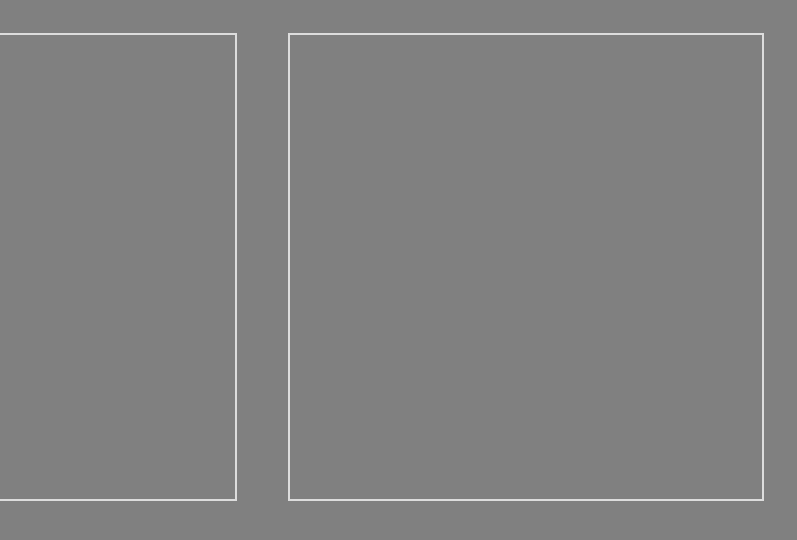
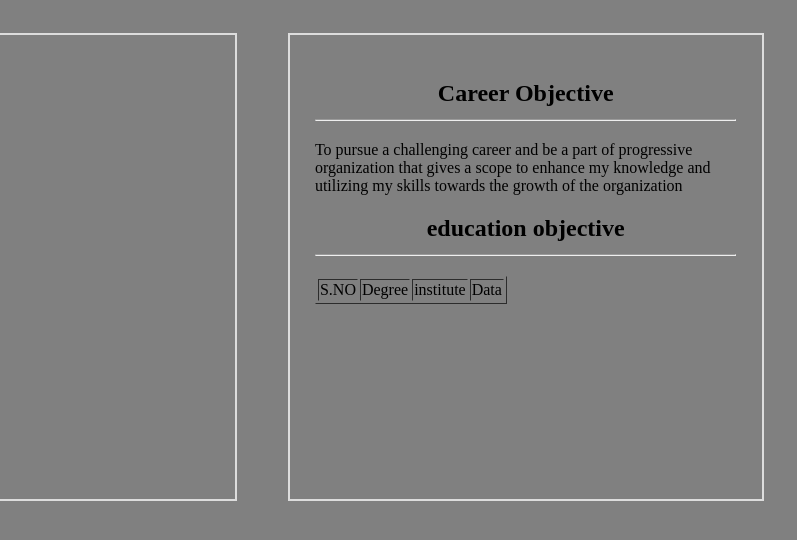
Before and after one commit to jayasree16F61F0007/resume, a plain HTML site: page resume.html in a window 1280 px wide. Shown: the full height of the page, 483-1280 px from the left. Drawn offline with Linux system fonts and the light colour scheme.

Commit message:
jayasree

```diff
--- /dev/null
+++ b/data.json
@@ -0,0 +1,22 @@
+{
+"career":{
+"info":"To pursue a challenging career and be a part of progressive organization that gives a scope to enhance my knowledge and utilizing my skills towards the growth of the organization"
+},
+"education":[
+  {
+    "degree":"B.sc(MECS)",
+    "institute":"Gayathri degree college",
+    "data":["2013-16","64"]
+},
+{
+    "degree":"Intermediate(MPC)",
+    "institute":"Govt.juniour college",
+    "data":["2011-13","80"]
+  },
+  {
+    "degree":"S.S.C",
+    "institute":"HPHS",
+    "data":["2010-11","78"]
+  }
+]
+}
--- /dev/null
+++ b/main.js
@@ -0,0 +1,60 @@
+// //function loadJSON(file,callback){
+//   var xhr=new XMLHttpRequest();
+//   xhr.overrideMimeType("application/json");
+//   xhr.open("GET",file,true);
+//   xhr.onreadystatechange=function(){
+//     if(xhr.readyState===4 && xhr.status=="200"){
+//       callback(xhr.responseText);
+//     }
+//   }
+//   xhr.send();
+// }
+// loadJSON("data.json",function(text){
+//   var data=JSON.parse(text);
+//   console.log(data);
+// })
+
+function loadJSON(file){
+  return new Promise((reslove,reject)=>{
+    return fetch(file).then(response=>{
+      if(response.ok){
+        reslove(response.json());
+      }else{
+        reject(new Error('error'));
+      }
+    })
+  })
+}
+
+var fetchedData=loadJSON("data.json");
+fetchedData.then(data=>{
+  console.log(data);
+  career(data.career);
+  education(data.education);
+
+})
+
+ var child2=document.querySelector("#child2");
+
+function career(car){
+  var heading=document.createElement("h2");
+  heading.textContent="Career Objective";
+  child2.appendChild(heading);
+  var hLine=document.createElement("hr");
+  heading.appendChild(hLine);
+  var p=document.createElement("p");
+  p.textContent=car.info;
+  child2.appendChild(p);
+}
+function education(edu){
+  var heading=document.createElement("h2");
+  heading.textContent="education objective";
+  child2.appendChild(heading);
+  var hLine=document.createElement("hr");
+  heading.appendChild(hLine);
+  var table=document.createElement("table");
+  child2.appendChild(table);
+  var tr="<tr>  <td> S.NO </td> <td> Degree </td> <td> institute </td> <td> Data </td> </tr>"
+  table.innerHTML=tr;
+  table.border="1";
+}
--- a/resume.html
+++ b/resume.html
@@ -19,9 +19,10 @@
 <P>9951251941</P>
 </center>  </div>
   <!-- Right Chaild -->
-  <div class="rightChaild">
+  <div class="rightChaild" id="child2">
 
   </div>
 </div>
+<script type="text/javascript" src="main.js"> </script>
   </body>
 </html>
```
Also changed, not shown: index.html (+1 -1 lines).
